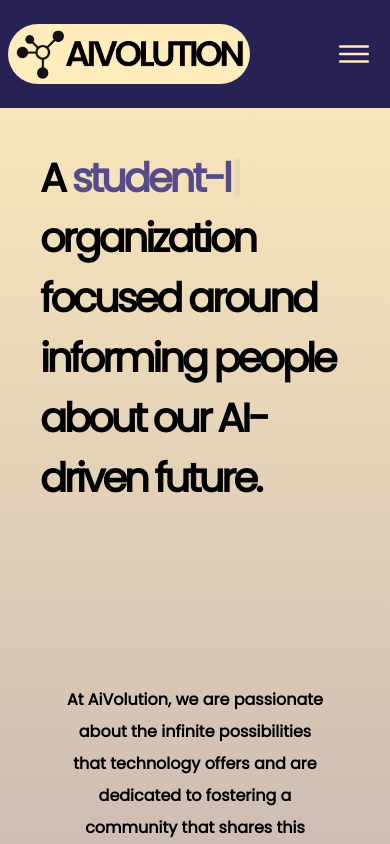
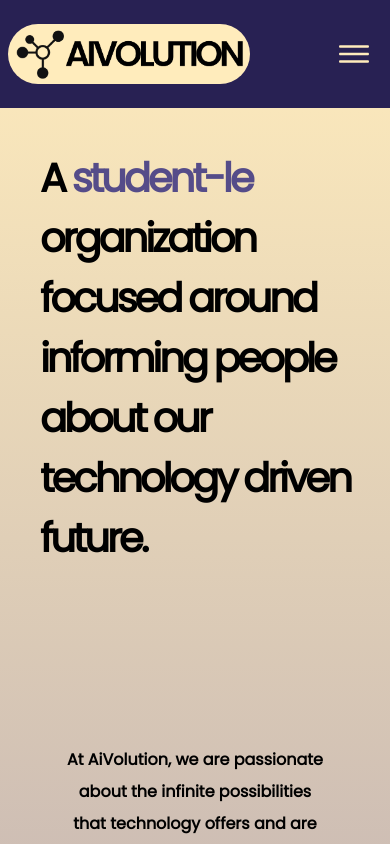
Before and after one commit to aivolution-gta/website, a Next.js app: page / in a window 390 px wide. Shown: the top 844 px of the page. Built offline with nearby package versions, Linux system fonts and the light colour scheme.

Commit message:
Change AI to technology

```diff
--- a/pages/index.tsx
+++ b/pages/index.tsx
@@ -51,7 +51,7 @@ export default function Home () {
                         xs:my-10 xs:mx-10 xs:text-[2.5em] xs:mb-44
                     "
                 >
-                    A <span className="inline-block text-mid-purple"><Typewriter options={{strings: ['passionate', 'student-led', 'driven'], autoStart: true, loop: true}}/></span> <br className="hidden xs:block" />organization focused around informing people about our AI-driven future.
+                    A <span className="inline-block text-mid-purple"><Typewriter options={{strings: ['passionate', 'student-led', 'driven'], autoStart: true, loop: true}}/></span> <br className="hidden xs:block" />organization focused around informing people about our technology driven future.
                 </h1>
                 </Reveal>
             </div>
```
